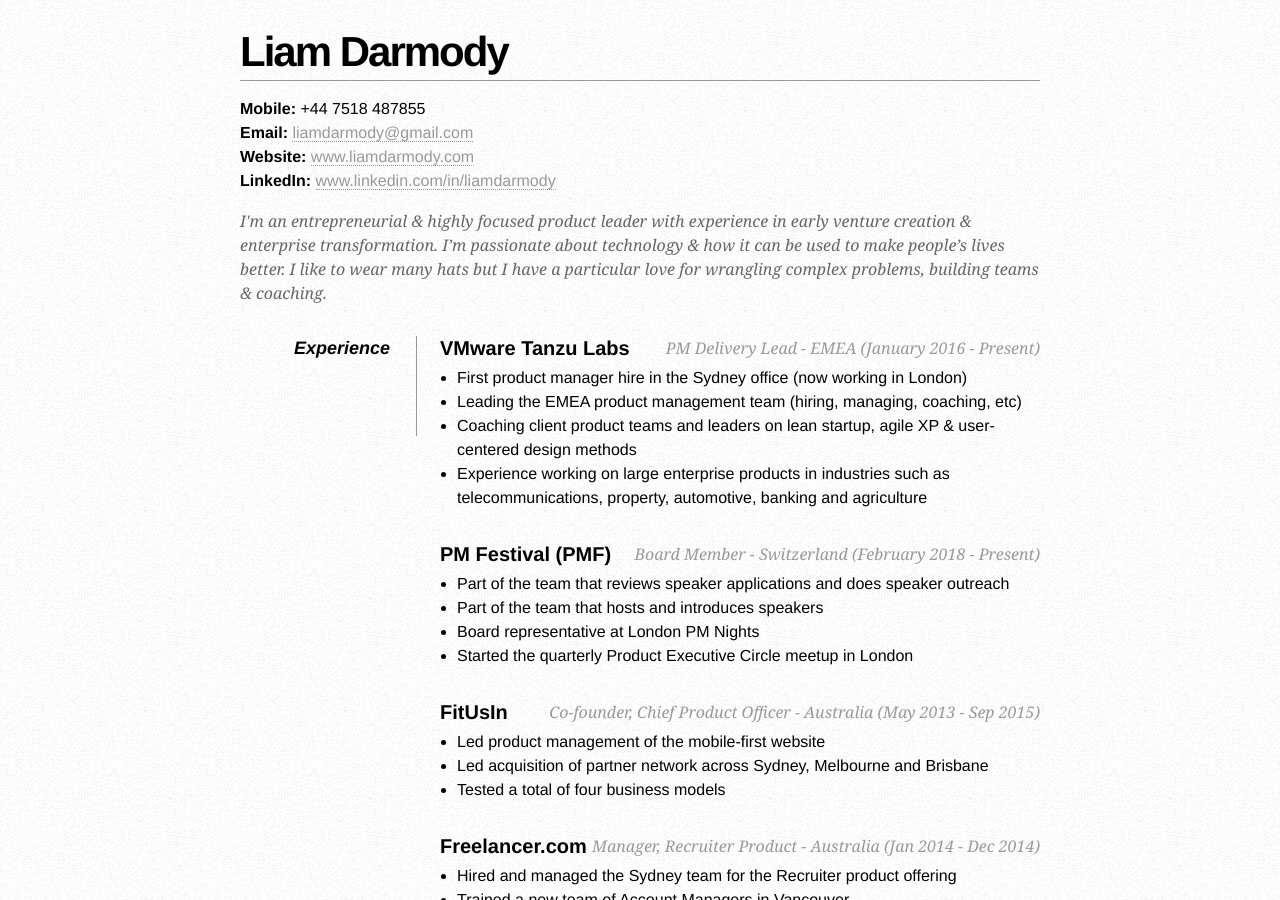
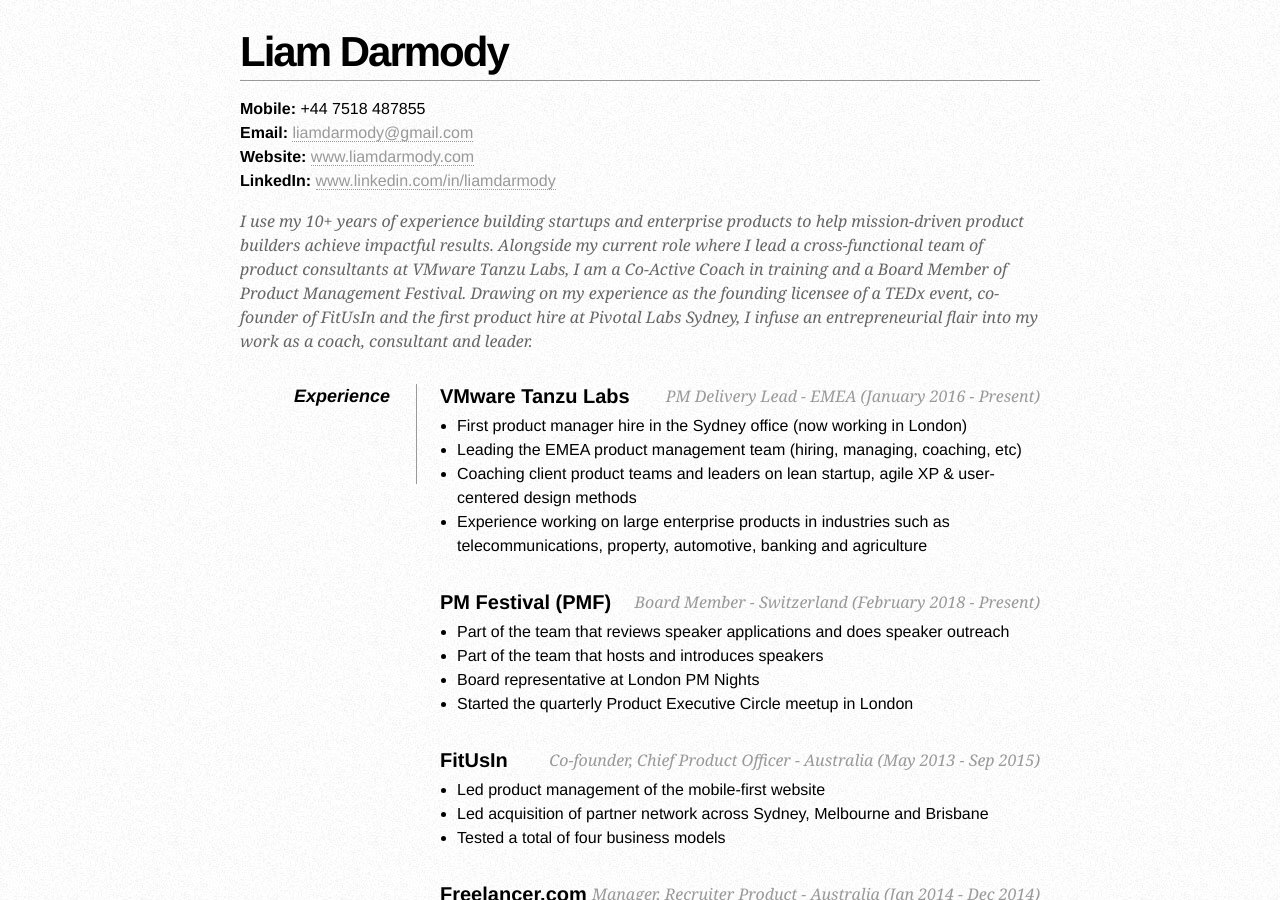
Before and after one commit to liamdarmody/liamdarmody.github.io, a Jekyll site: the page built from resume.html, in a window 1280 px wide and 900 px high. Built offline with Jekyll 4.4.1, drawn with Linux system fonts in a browser that asks for light colours; Markdown is read by kramdown in place of the engine named in the settings.

Commit message:
Update resume.html

```diff
--- a/resume.html
+++ b/resume.html
@@ -23,11 +23,7 @@
 
   <div id="objective">
     <p>
-      I'm an entrepreneurial &amp; highly focused product leader with experience in early venture creation &amp; enterprise transformation.
-
-      I’m passionate about technology &amp; how it can be used to make people’s lives better.
-
-      I like to wear many hats but I have a particular love for wrangling complex problems, building teams &amp; coaching.
+      I use my 10+ years of experience building startups and enterprise products to help mission-driven product builders achieve impactful results. Alongside my current role where I lead a cross-functional team of product consultants at VMware Tanzu Labs, I am a Co-Active Coach in training and a Board Member of Product Management Festival. Drawing on my experience as the founding licensee of a TEDx event, co-founder of FitUsIn and the first product hire at Pivotal Labs Sydney, I infuse an entrepreneurial flair into my work as a coach, consultant and leader.
     </p>
   </div>
 
```
